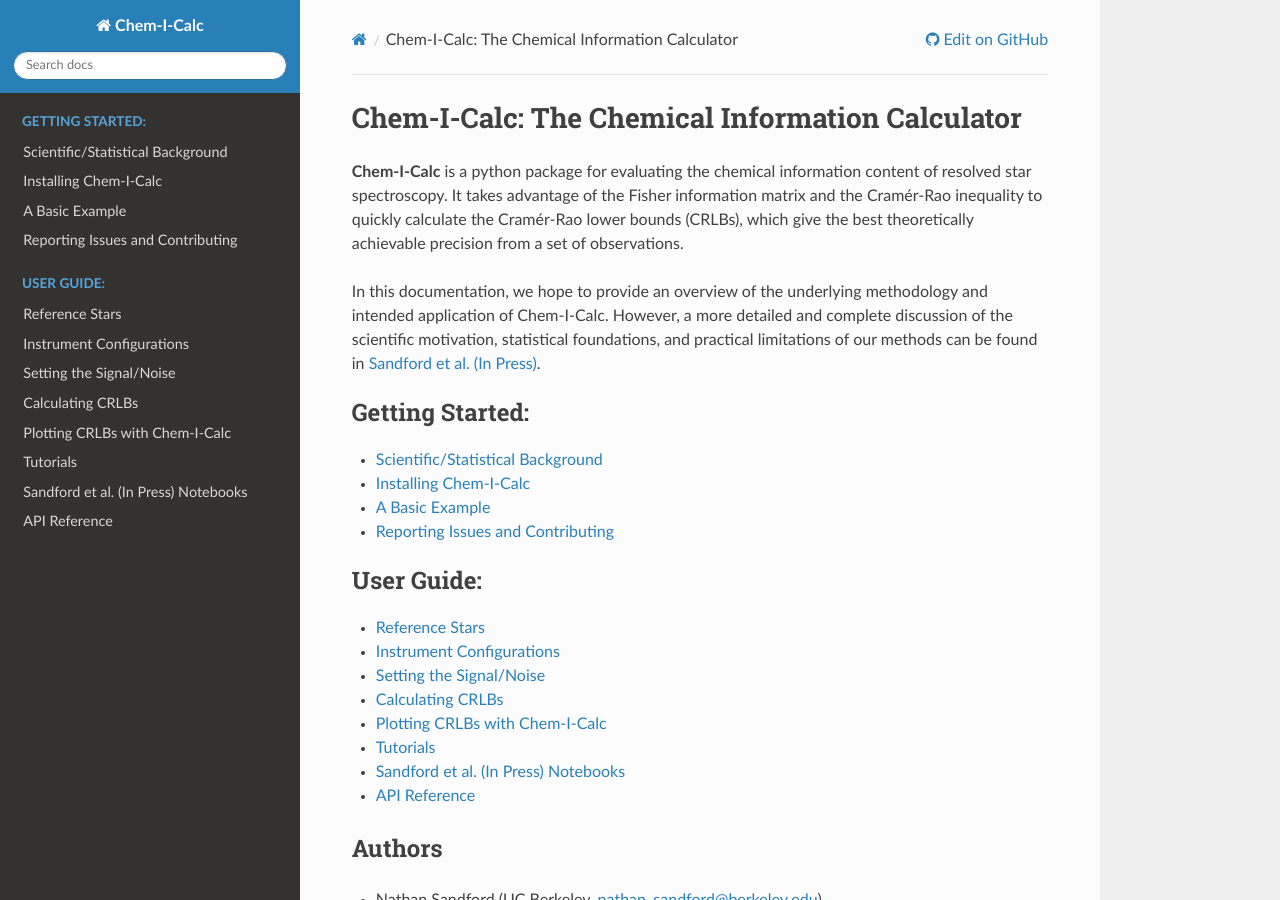
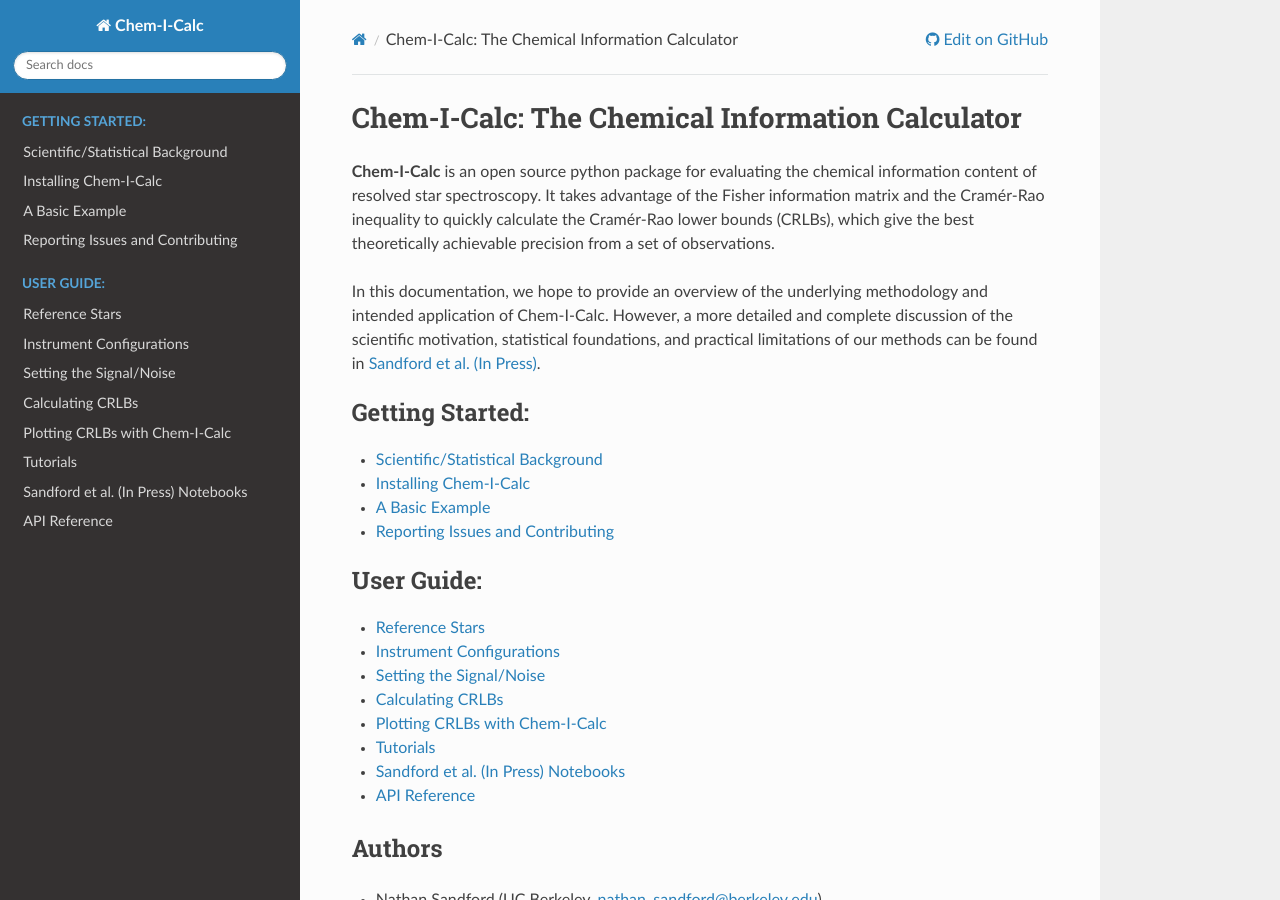
Before and after one commit to NathanSandford/Chem-I-Calc, a Sphinx documentation site: the page built from docs/index.rst, in a window 1280 px wide and 900 px high. Built offline with Sphinx 7.4.7 and the Read the Docs theme 2.0.0, drawn with Linux system fonts in a browser that asks for light colours.

Commit message:
small wording update

```diff
--- a/docs/index.rst
+++ b/docs/index.rst
@@ -2,7 +2,7 @@
 Chem-I-Calc: The Chemical Information Calculator
 ================================================
 
-**Chem-I-Calc** is a python package for evaluating the chemical information content of resolved star spectroscopy.
+**Chem-I-Calc** is an open source python package for evaluating the chemical information content of resolved star spectroscopy.
 It takes advantage of the Fisher information matrix and the Cramér-Rao inequality to quickly calculate the Cramér-Rao lower bounds (CRLBs),
 which give the best theoretically achievable precision from a set of observations.
 
```
Also changed, not shown: README.md (+1 -1 lines).
